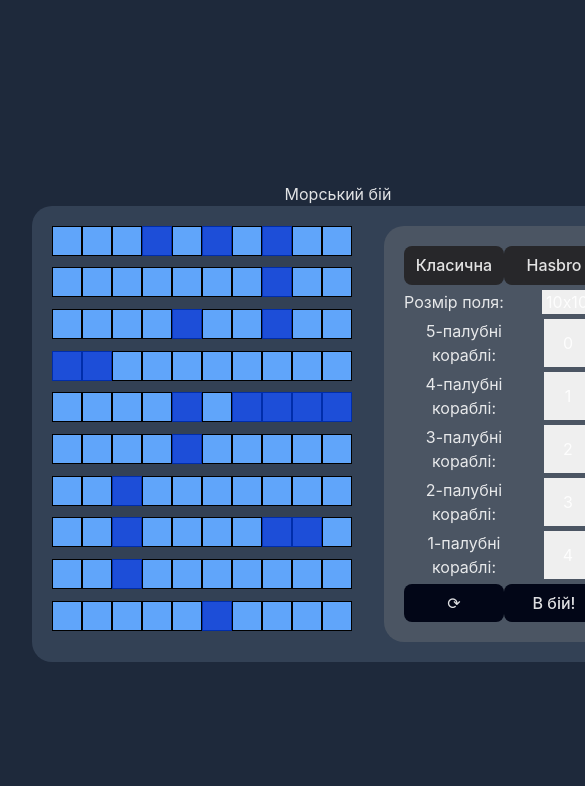
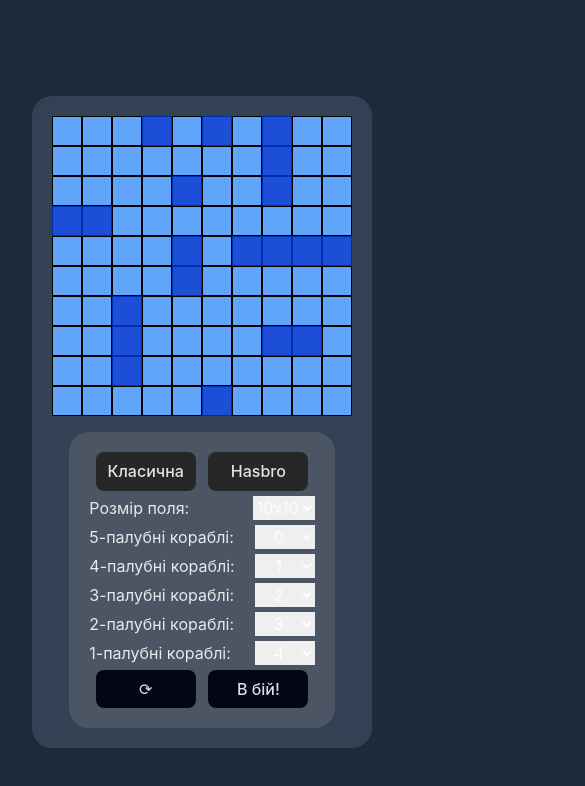
Before and after one commit to shrewman/battleship, a React (Vite) app in the folder client/: page / in a window 390 px wide. Shown: the top 786 px of the page, 585 px wide, since content can reach past the window. Built offline with nearby package versions, Linux system fonts and the light colour scheme.

Commit message:
Implemented responsive design

```diff
--- a/client/src/App.css
+++ b/client/src/App.css
@@ -33,7 +33,16 @@
     padding: 20px;
     border-radius: 20px;
     display: flex;
-    gap: 2rem;
+    gap: 1rem;
+}
+
+@media (max-width: 750px) {
+    h1 {
+        display: none;
+    }
+    .menu {
+        flex-direction: column;
+    }
 }
 
 .options {
```
